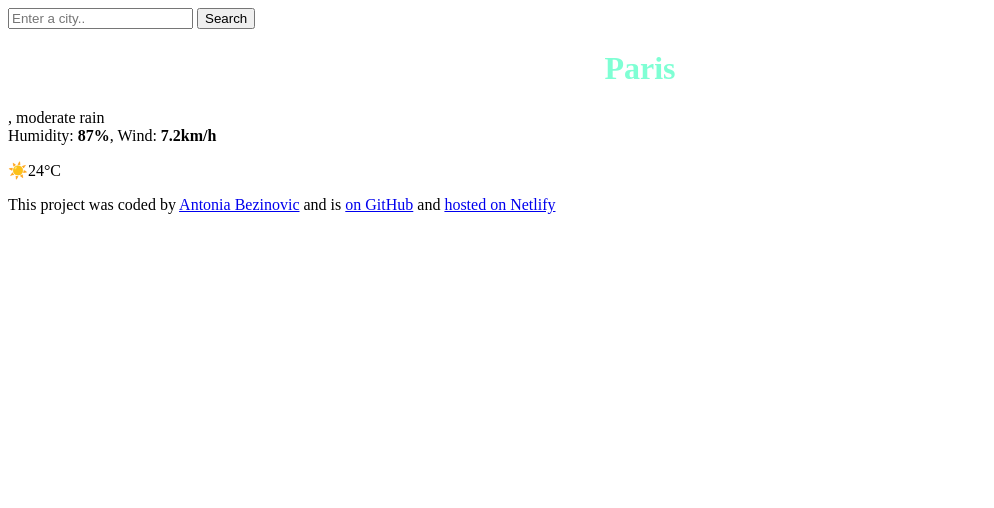
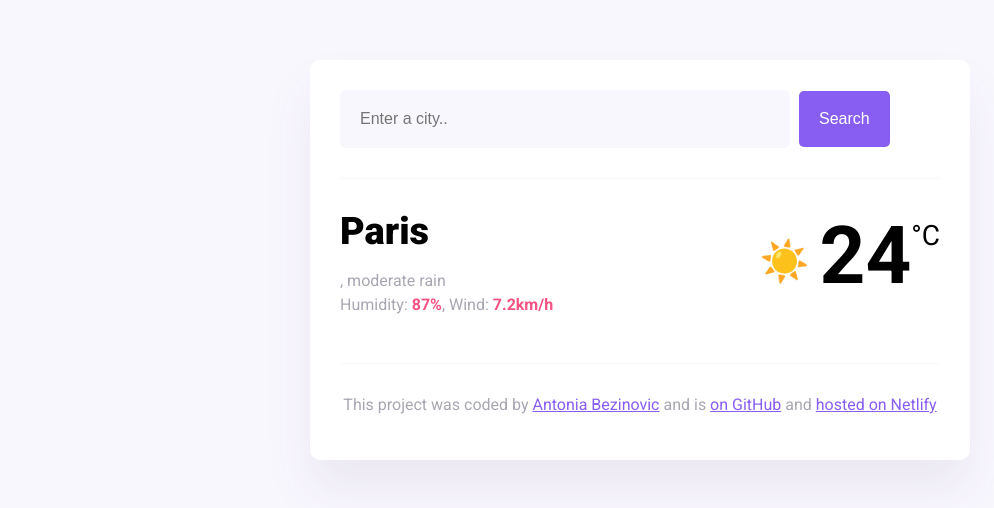
Before and after one commit to antoniab79/my-shecodes-project, a plain HTML site: page index.html in a window 1280 px wide. Shown: the whole page, without its empty margins (0-994 px from the left). Drawn offline with nearby package versions, Linux system fonts and the light colour scheme; files that its build step writes are made by us from their sources; files whose address does not match are found by name.

```diff
--- a/styles.css
+++ b/styles.css
@@ -1,4 +1,98 @@
-h1 {
+body {
+  background: #f9f7fe;
+  font-family: "Roboto", sans-serif;
+}
+
+a {
+  color: #885df1;
+}
+
+.weather-app {
+  background: white;
+  max-width: 600px;
+  margin: 60px auto;
+  padding: 30px;
+  border-radius: 10px;
+  box-shadow: 0 30px 50px rgba(65, 50, 100, 0.08);
+}
+
+header {
+  border-bottom: 1px solid #f9f7fe;
+  padding-bottom: 30px;
+}
+
+.search-input {
+  background-color: #f9f7fe;
+  border: none;
+  color: rgba(39, 33, 66, 0.4);
+  font-size: 16px;
+  padding: 20px;
+  width: 75%;
+  border-radius: 6px;
+}
+
+.search-button {
+  margin-left: 5px;
+  font-size: 16px;
+  background-color: #885df1;
+  color: white;
+  border: none;
+  padding: 20px;
+  line-height: 1;
+  border-radius: 5px;
+}
+
+main {
+  padding: 30px 0;
+}
+
+.current-temperature {
+  font-size: 48px;
+}
+
+.current-weather {
+  display: flex;
+  justify-content: space-between;
+}
+
+.current-city {
+  font-size: 38px;
+  font-weight: 900;
+  margin: 0;
+}
+.current-details {
+  color: rgba(39, 33, 66, 0.4);
+  font-size: 16px;
+  font-weight: 400;
+  line-height: 24px;
+}
+
+.current-details strong {
+  color: #f65282;
+}
+
+.current-temperature-icon {
+  position: relative;
+  top: -8px;
+  font-size: 40px;
+  margin-right: 10px;
+}
+
+.current-temperature-value {
+  font-size: 80px;
+  font-weight: bold;
+}
+
+.current-temperature-unit {
+  font-size: 28px;
+  position: relative;
+  top: -38px;
+}
+
+footer {
+  border-top: 1px solid #f9f7fe;
   text-align: center;
-  color: aquamarine;
+  padding-top: 15px;
+
+  color: rgba(39, 33, 66, 0.4);
 }
```
